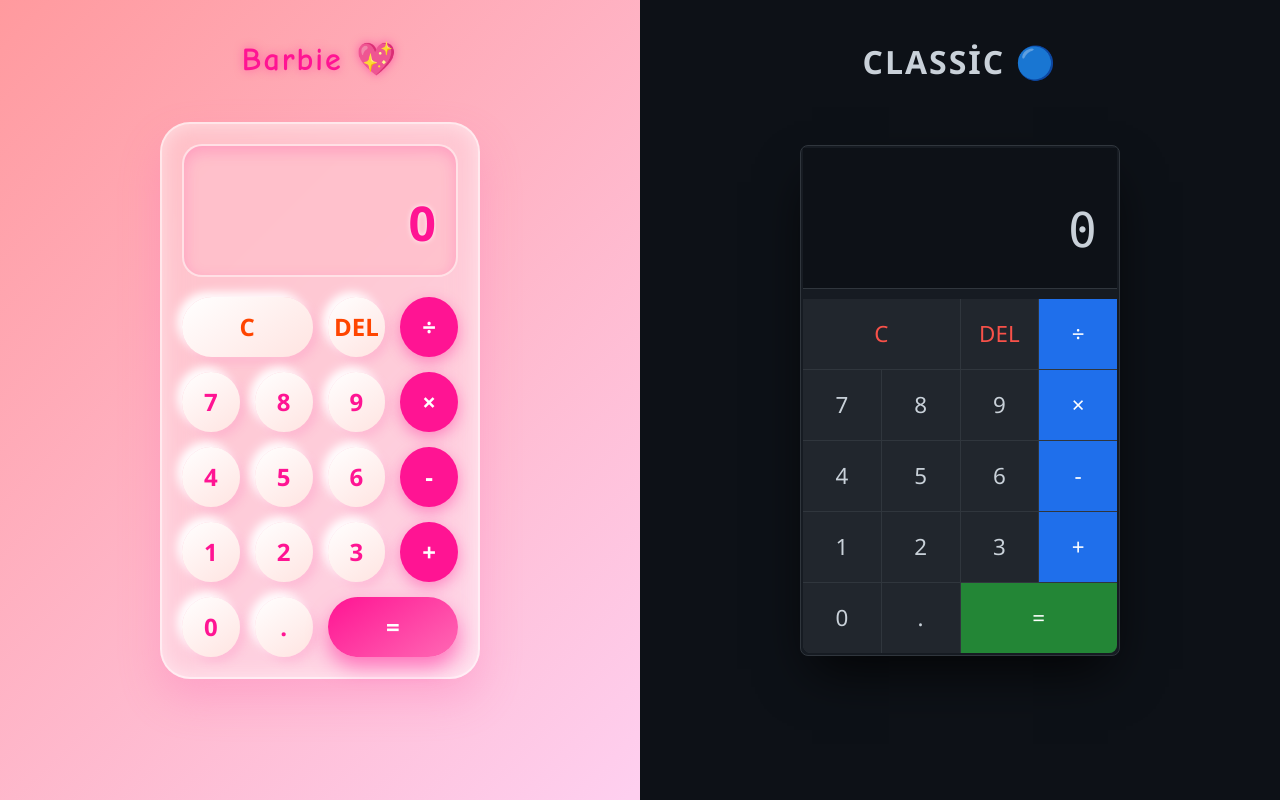
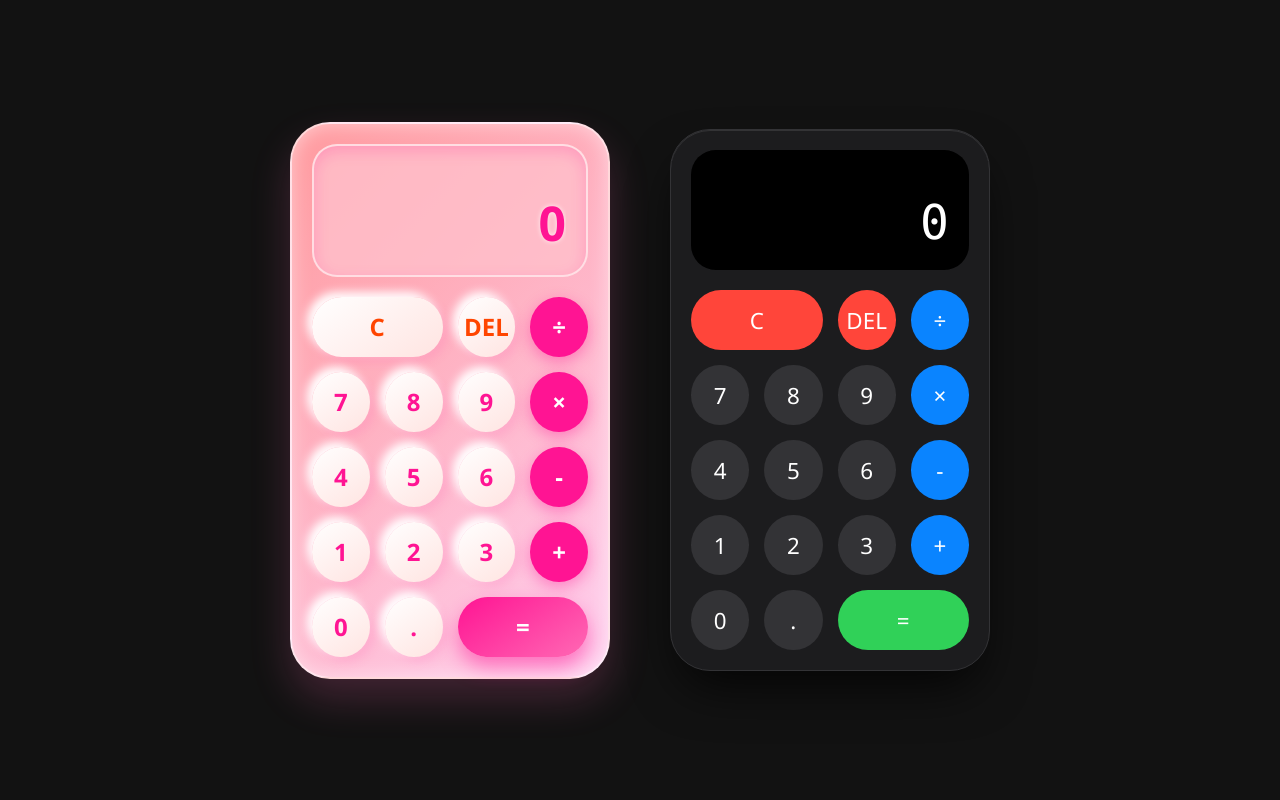
Before and after one commit to 1905suzi/icerik.kodlar-, a plain HTML site: page 21-Hesap-Makineleri/index.html in a window 1280 px wide. Drawn offline with Linux system fonts and the light colour scheme.

Commit message:
Update Calculator UI: Unified dark background, iOS rounded corners, removed titles

```diff
--- a/21-Hesap-Makineleri/index.html
+++ b/21-Hesap-Makineleri/index.html
@@ -11,7 +11,6 @@
     <div class="split-container">
         <!-- BARBIE THEME -->
         <div class="side barbie-side">
-            <h2 class="title">Barbie 💖</h2>
             <div class="calculator barbie-calc" id="calcBarbie">
                 <div class="display">
                     <div class="previous-operand" id="barbie-prev"></div>
@@ -46,7 +45,6 @@
 
         <!-- CLASSIC BLUE THEME -->
         <div class="side classic-side">
-            <h2 class="title">Classic 🔵</h2>
             <div class="calculator classic-calc" id="calcClassic">
                 <div class="display">
                     <div class="previous-operand" id="classic-prev"></div>
--- a/21-Hesap-Makineleri/style.css
+++ b/21-Hesap-Makineleri/style.css
@@ -9,57 +9,41 @@
     width: 100%;
     height: 100vh;
     overflow: hidden;
+    background: #121212; /* Tek bir ortak Dark Mode arka planı */
 }
 
 .split-container {
     display: flex;
+    justify-content: center;
+    align-items: center;
+    gap: 60px; /* İki makine arasındaki boşluk */
     width: 100%;
     height: 100vh;
 }
 
 .side {
-    flex: 1;
     display: flex;
-    flex-direction: column;
     justify-content: center;
     align-items: center;
-    position: relative;
-    transition: all 0.3s;
-}
-
-.title {
-    position: absolute;
-    top: 40px;
-    font-size: 2rem;
-    font-weight: 800;
-    letter-spacing: 2px;
 }
 
 /* =========================================
    BARBIE THEME (LEFT SIDE)
 ========================================= */
-.barbie-side {
-    background: linear-gradient(135deg, #ff9a9e 0%, #fecfef 99%, #fecfef 100%);
-}
-.barbie-side .title {
-    color: #ff1493;
-    text-shadow: 0 0 10px rgba(255, 20, 147, 0.5);
-    font-family: 'Comic Sans MS', cursive, sans-serif;
-}
 
 .barbie-calc {
     width: 320px;
-    background: rgba(255, 255, 255, 0.3);
+    background: linear-gradient(135deg, #ff9a9e 0%, #fecfef 99%);
     backdrop-filter: blur(15px);
     border: 2px solid rgba(255, 255, 255, 0.6);
-    border-radius: 30px;
+    border-radius: 40px; /* iOS stili oval kenarlar */
     padding: 20px;
-    box-shadow: 0 20px 40px rgba(255, 105, 180, 0.3), inset 0 0 20px rgba(255, 255, 255, 0.5);
+    box-shadow: 0 20px 40px rgba(255, 105, 180, 0.2), inset 0 0 20px rgba(255, 255, 255, 0.5);
 }
 
 .barbie-calc .display {
     background: rgba(255, 192, 203, 0.8);
-    border-radius: 20px;
+    border-radius: 25px;
     padding: 20px;
     text-align: right;
     margin-bottom: 20px;
@@ -94,7 +78,7 @@
     color: #ff1493;
     font-size: 1.5rem;
     font-weight: bold;
-    border-radius: 50%; /* Yuvarlak şirin tuşlar */
+    border-radius: 50%;
     height: 60px;
     cursor: pointer;
     box-shadow: 5px 5px 10px rgba(255, 105, 180, 0.2), -5px -5px 10px rgba(255, 255, 255, 1);
@@ -129,29 +113,23 @@
 /* =========================================
    CLASSIC BLUE THEME (RIGHT SIDE)
 ========================================= */
-.classic-side {
-    background: #0d1117;
-}
-.classic-side .title {
-    color: #c9d1d9;
-    text-transform: uppercase;
-}
 
 .classic-calc {
     width: 320px;
-    background: #161b22;
-    border: 1px solid #30363d;
-    border-radius: 8px; /* Keskin, profosyonel hatlar */
-    padding: 2px;
-    box-shadow: 0 25px 50px -12px rgba(0, 0, 0, 0.8);
+    background: #1c1c1e;
+    border: 1px solid #333336;
+    border-radius: 40px; /* iOS stili oval kenarlar */
+    padding: 20px;
+    box-shadow: 0 25px 50px -12px rgba(0, 0, 0, 0.8), inset 0 1px 0 rgba(255,255,255,0.1);
 }
 
 .classic-calc .display {
-    background: #0d1117;
-    border-bottom: 1px solid #30363d;
-    padding: 30px 20px;
+    background: #000000;
+    border-radius: 25px;
+    padding: 20px;
     text-align: right;
-    margin-bottom: 10px;
+    margin-bottom: 20px;
+    box-shadow: inset 0 2px 10px rgba(0,0,0,0.5);
 }
 
 .classic-calc .previous-operand {
@@ -161,7 +139,7 @@
     font-family: 'Consolas', monospace;
 }
 .classic-calc .current-operand {
-    color: #c9d1d9;
+    color: #ffffff;
     font-size: 3rem;
     font-family: 'Consolas', monospace;
     overflow: hidden;
@@ -171,51 +149,49 @@
 .classic-calc .keypad {
     display: grid;
     grid-template-columns: repeat(4, 1fr);
-    gap: 1px;
-    background: #30363d; /* Çizgi/Border efekti için arka plan */
-    border-bottom-left-radius: 8px;
-    border-bottom-right-radius: 8px;
-    overflow: hidden;
+    gap: 15px; /* Barbie stiline benzer iOS gap tasarımı */
 }
 
 .classic-calc .key {
     border: none;
     outline: none;
-    background: #21262d;
-    color: #c9d1d9;
+    background: #333336; /* Koyu gri mat butonlar */
+    color: #ffffff;
     font-size: 1.4rem;
-    height: 70px;
+    border-radius: 50%; /* iOS yuvarlak butonlar */
+    height: 60px;
     cursor: pointer;
-    transition: background 0.1s;
+    transition: background 0.1s, transform 0.1s;
 }
 
 .classic-calc .key.span-2 {
     grid-column: span 2;
+    border-radius: 30px;
 }
 
-.classic-calc .key:hover {
-    background: #30363d;
-}
 .classic-calc .key:active {
-    background: #161b22;
+    background: #444447;
+    transform: scale(0.95);
 }
 
 .classic-calc .btn-op {
-    background: #1f6feb; /* Açık Mavi operasyon tuşları */
+    background: #0a84ff; /* iOS Mavi operasyon tuşları */
     color: white;
 }
-.classic-calc .btn-op:hover { background: #388bfd; }
-.classic-calc .btn-op:active { background: #0969da; }
+.classic-calc .btn-op:active { background: #0060d1; }
 
 .classic-calc .btn-eq {
-    background: #238636; /* Yeşil Eşittir */
+    background: #30d158; /* iOS Yeşil Eşittir */
     color: white;
 }
-.classic-calc .btn-eq:hover { background: #2ea043; }
-.classic-calc .btn-eq:active { background: #1f6feb; }
+.classic-calc .btn-eq:active { background: #24a142; }
 
 .classic-calc .btn-clear, .classic-calc .btn-del {
-    color: #f85149; /* Kırmızı hata/temizleme */
+    background: #ff453a; /* iOS Kırmızı hata/temizleme */
+    color: white;
+}
+.classic-calc .btn-clear:active, .classic-calc .btn-del:active {
+    background: #d9382e;
 }
 
 /* =========================================
@@ -225,9 +201,6 @@
     .split-container {
         flex-direction: column;
         height: auto;
-    }
-    .side {
-        padding: 80px 20px 40px 20px;
-        min-height: 100vh;
+        padding: 40px 0;
     }
 }
```
